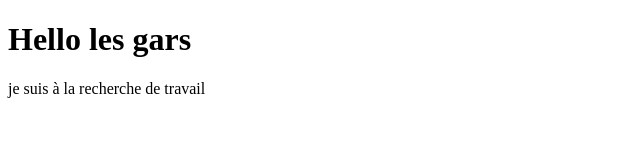
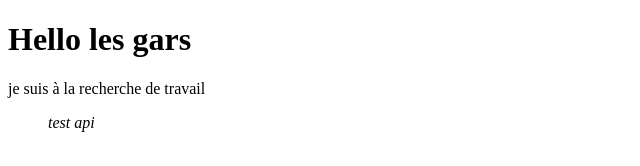
Before and after one commit to seyl85/formation-test, a plain HTML site: page index.html in a window 1280 px wide. Shown: the full height of the page, 0-640 px from the left. Drawn offline with Linux system fonts and the light colour scheme.

Commit message:
troisieme

```diff
--- a/index.html
+++ b/index.html
@@ -8,5 +8,11 @@
 <body>
     <h1>Hello les gars</h1>
     <p>je suis à la recherche de travail</p>
+    <nav>
+        <ul>
+            <i>test</i>
+            <i>api</i>
+        </ul>
+    </nav>
 </body>
 </html>
```
